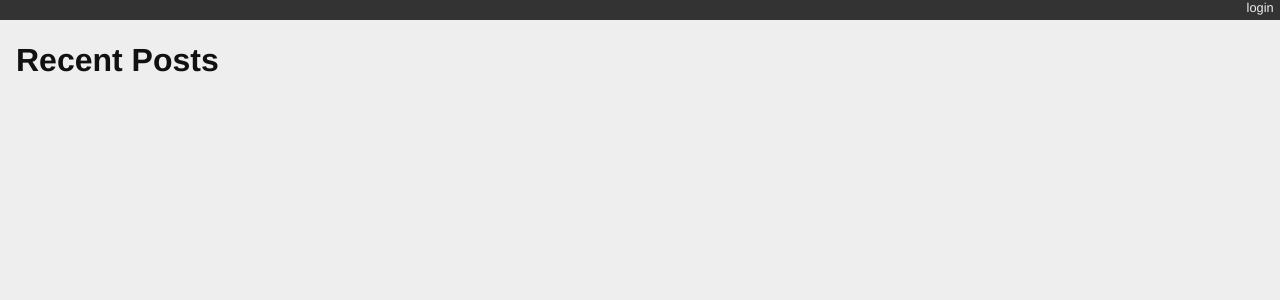
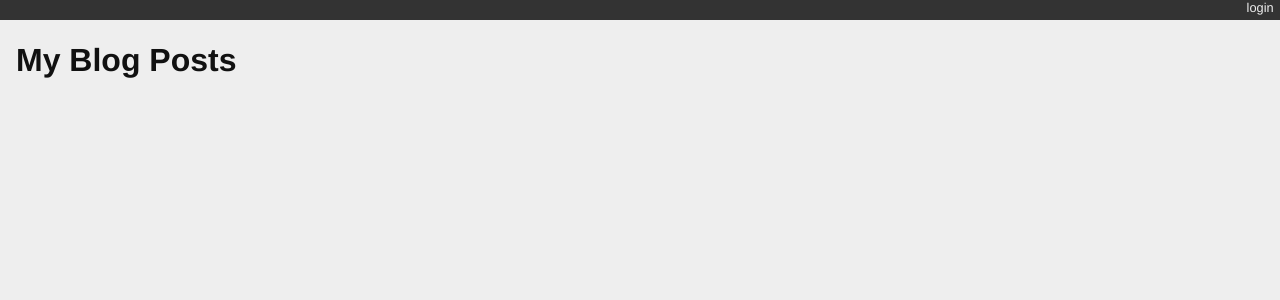
Before and after one commit to hebingham/django-blog-classes, a Django app: page / in a window 1280 px wide. Shown: the top 300 px of the page. Run offline with Django 3.2, Linux system fonts and the light colour scheme; data that the repository does not hold is empty.

Commit message:
Changed the title

```diff
--- a/blogging/templates/blogging/list.html
+++ b/blogging/templates/blogging/list.html
@@ -1,7 +1,7 @@
 {# blogging/templates/blogging/list.html #}
 
 {% extends "base.html" %}{% block content %}
-  <h1>Recent Posts</h1>
+  <h1>My Blog Posts</h1>
   {% comment %} here is where the query happens {% endcomment %}
   {% for post in post_list %}
   <div class="post">
```
